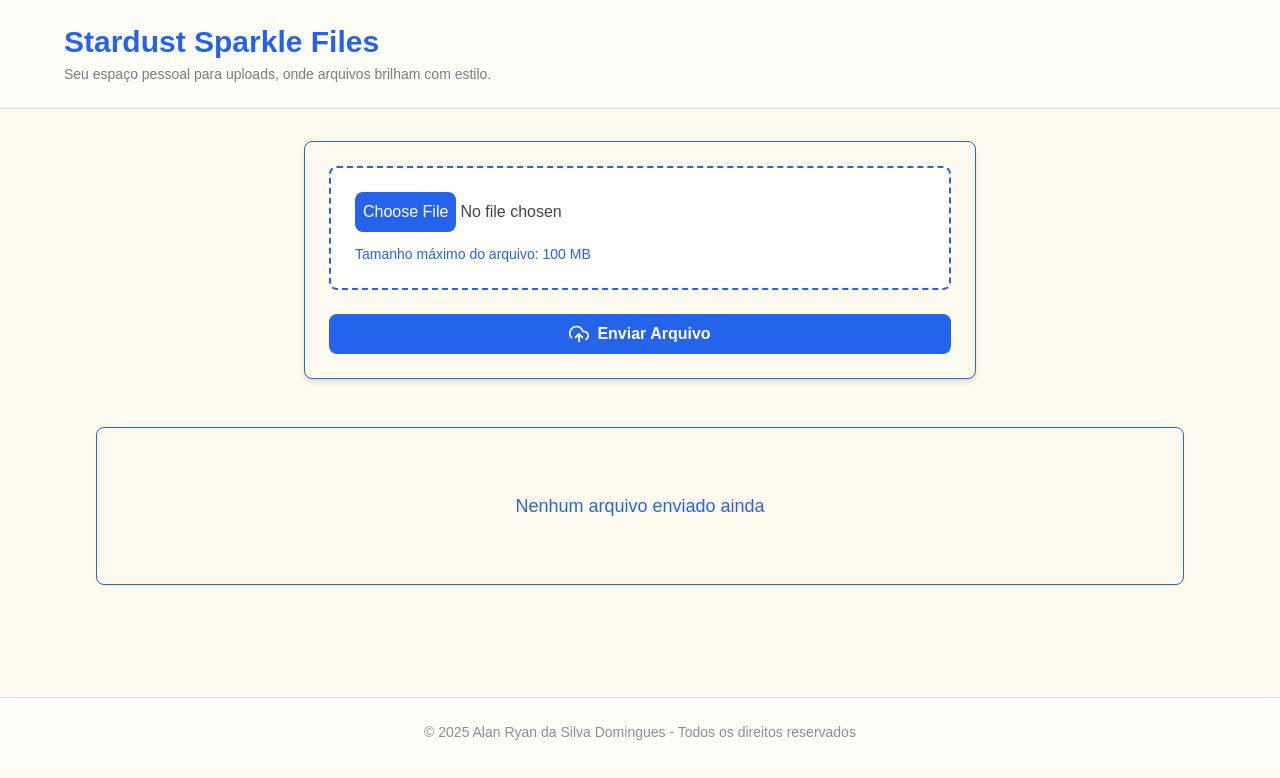
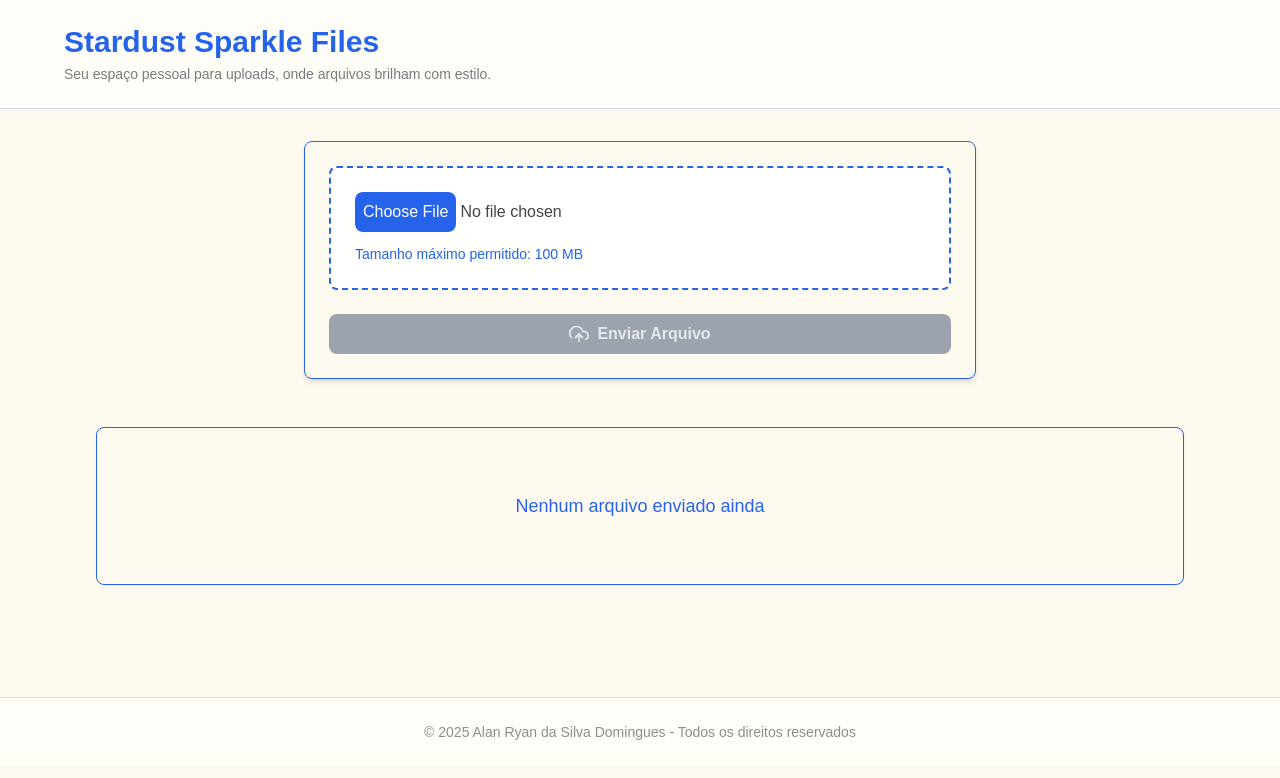
Before and after one commit to 0nF1REy/file-manager-nextjs, a Next.js app in the folder file-manager/: page / in a window 1280 px wide. Shown: the top 778 px of the page. Built offline with nearby package versions, Linux system fonts and the light colour scheme.

Commit message:
T004: feat - Implemented file upload handling with error messages and upload state management

```diff
--- a/file-manager/src/app/_components/form.tsx
+++ b/file-manager/src/app/_components/form.tsx
@@ -7,14 +7,38 @@ import { FiUploadCloud } from "react-icons/fi";
 
 const Form = () => {
   const [errorMessage, setErrorMessage] = useState<string | null>(null);
+  const [selectedFile, setSelectedFile] = useState<File | null>(null);
+  const [isUploading, setIsUploading] = useState(false);
+
+  const handleFileChange = (e: React.ChangeEvent<HTMLInputElement>) => {
+    const file = e.target.files?.[0] || null;
+    setSelectedFile(file);
+    setErrorMessage(null);
+  };
 
   const handleUpload = async (formData: FormData) => {
-    const result = await upload(formData);
+    if (!selectedFile) {
+      setErrorMessage("Por favor, selecione um arquivo antes de enviar.");
+      return;
+    }
 
-    if (!result.success) {
-      setErrorMessage(result.message);
-    } else {
-      setErrorMessage(null);
+    setIsUploading(true);
+
+    try {
+      const result = await upload(formData);
+
+      if (!result.success) {
+        setErrorMessage(result.message);
+      } else {
+        setErrorMessage(null);
+        setSelectedFile(null);
+        const input = document.querySelector(
+          'input[type="file"]'
+        ) as HTMLInputElement;
+        if (input) input.value = "";
+      }
+    } finally {
+      setIsUploading(false);
     }
   };
 
@@ -27,10 +51,11 @@ const Form = () => {
               name="file"
               type="file"
               accept={Object.keys(ALLOWED_TYPES).join(",")}
+              onChange={handleFileChange}
               className="text-foreground file:p-2 file:rounded-lg file:border-0 file:bg-[#2563eb] file:text-white hover:file:bg-[#1d4ed8] cursor-pointer"
             />
             <p className="mt-3 text-sm text-[#2563eb]">
-              Tamanho máximo do arquivo: {formatFileSize(MAX_FILE_SIZE)}
+              Tamanho máximo permitido: {formatFileSize(MAX_FILE_SIZE)}
             </p>
           </div>
 
@@ -40,10 +65,15 @@ const Form = () => {
 
           <button
             type="submit"
-            className="w-full py-2 bg-[#2563eb] rounded-lg text-white font-semibold hover:bg-[#1d4ed8] transition-colors duration-200 flex items-center justify-center gap-2"
+            disabled={!selectedFile || isUploading}
+            className={`w-full py-2 rounded-lg font-semibold transition-colors duration-200 flex items-center justify-center gap-2 ${
+              !selectedFile || isUploading
+                ? "bg-gray-400 cursor-not-allowed text-gray-200"
+                : "bg-[#2563eb] text-white hover:bg-[#1d4ed8]"
+            }`}
           >
             <FiUploadCloud size={20} />
-            Enviar Arquivo
+            {isUploading ? "Enviando..." : "Enviar Arquivo"}
           </button>
         </div>
       </form>
```
